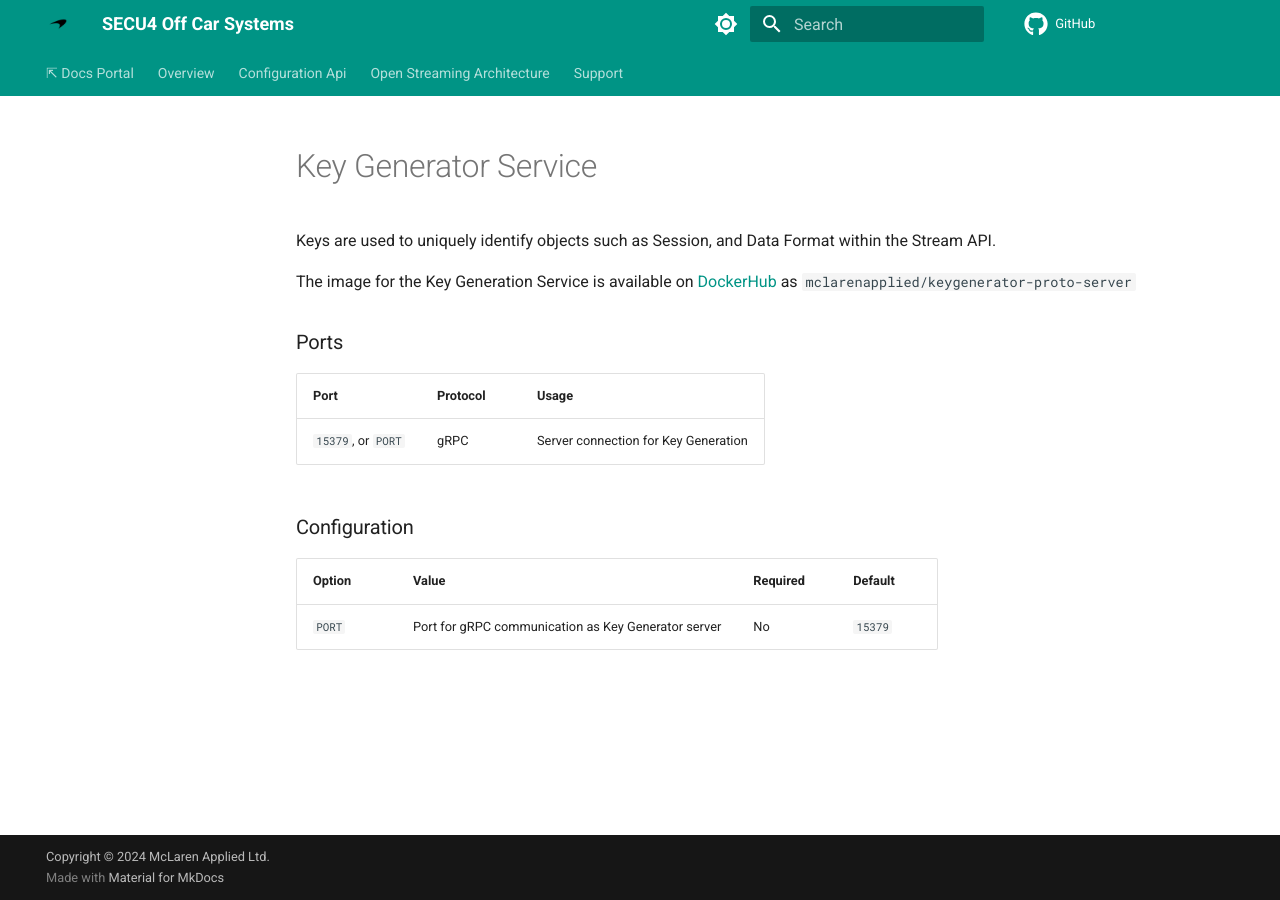
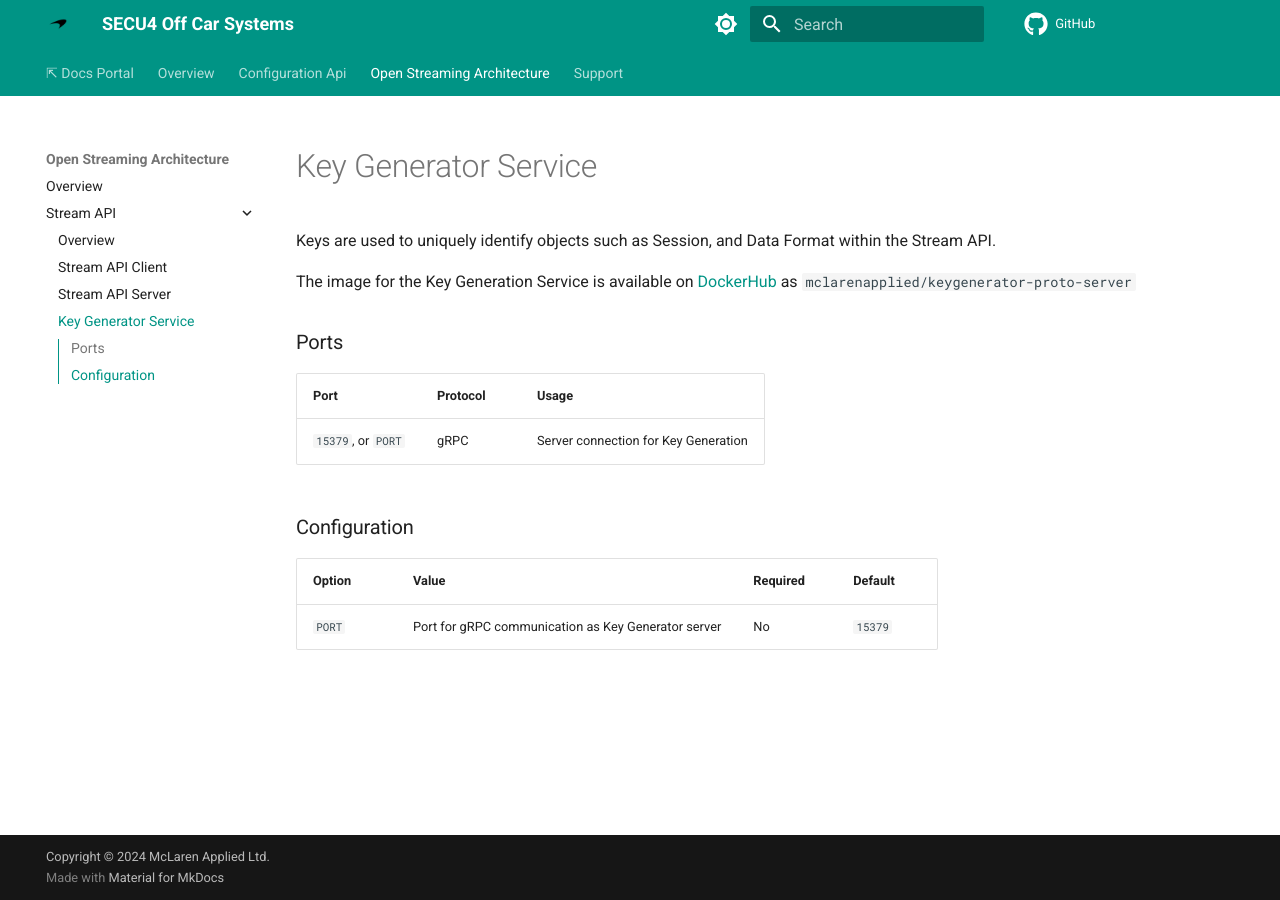
Before and after one commit to mat-docs/SECU4.Site, an MkDocs documentation site: the page built from docs/open_streaming_architecture/stream_api/key_generator.md, in a window 1280 px wide. Built offline with MkDocs 1.6.1 and Material for MkDocs 9.7.7, drawn with Linux system fonts in a browser that asks for light colours; comment, search, counter and statistics services are not loaded.

Commit message:
Fix broken link

```diff
--- a/mkdocs.yml
+++ b/mkdocs.yml
@@ -51,7 +51,7 @@ nav:
         - Overview:                   open_streaming_architecture/stream_api/index.md
         - Stream API Client:          open_streaming_architecture/stream_api/stream_client.md
         - Stream API Server:          open_streaming_architecture/stream_api/stream_server.md
-        - Key Generator Service:      open_streaming_architecture/key_generation.md
+        - Key Generator Service:      open_streaming_architecture/stream_api/key_generator.md
 
   - Support:                          support.md
 
```
